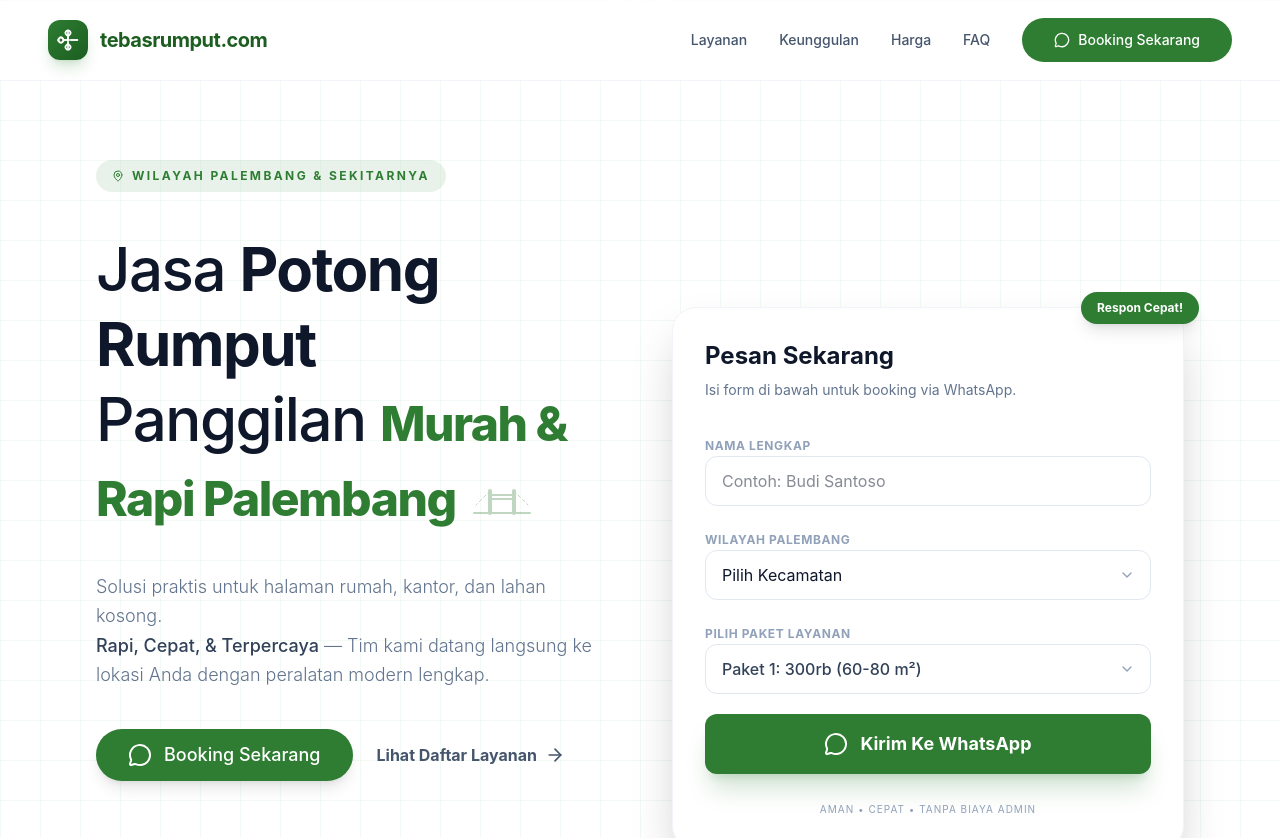
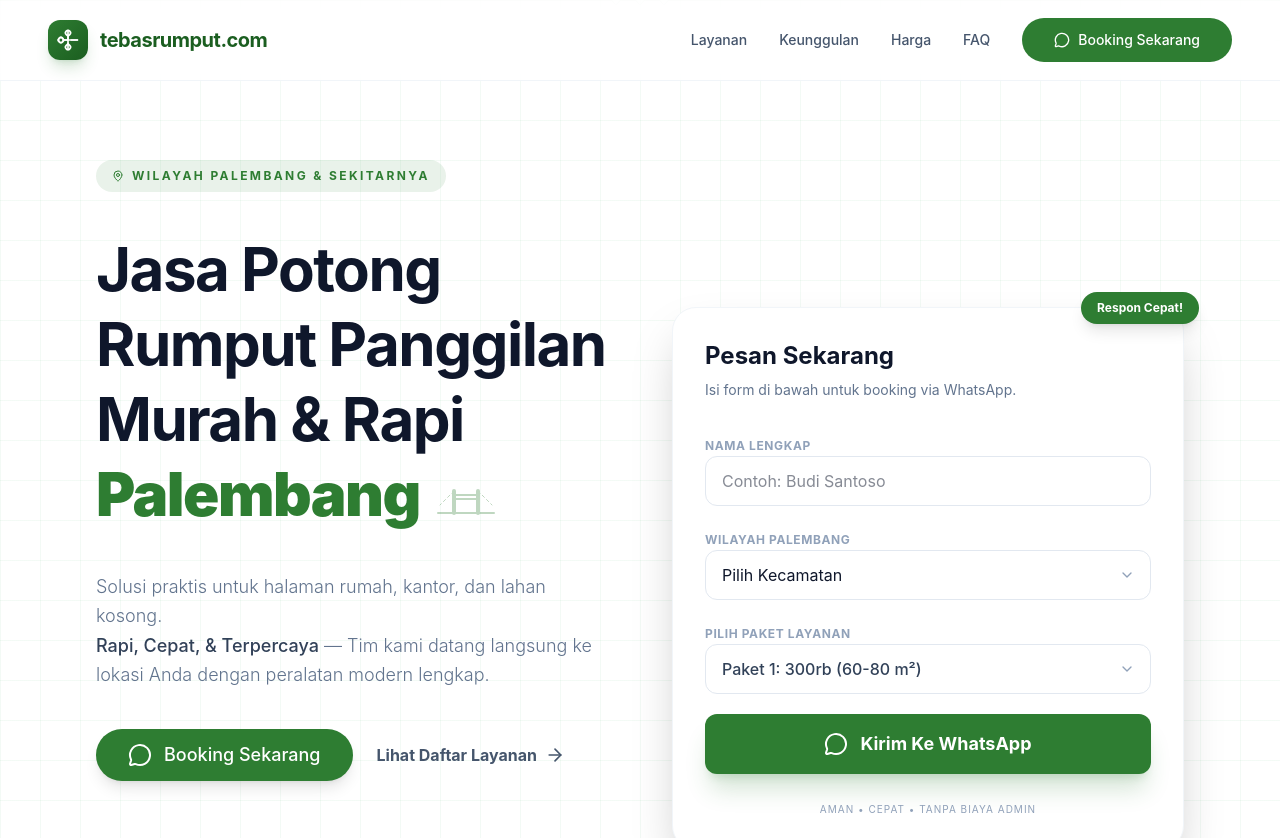
Before and after one commit to abaybeyyy-pixel/tebasrumput, a React (Vite) app: page / in a window 1280 px wide. Shown: the top 838 px of the page. Built offline with nearby package versions, Linux system fonts and the light colour scheme.

Commit message:
UI: Focused bold and primary color on 'Palembang' in Hero heading

```diff
--- a/src/App.tsx
+++ b/src/App.tsx
@@ -177,8 +177,8 @@ export default function App() {
               </motion.div>
 
               <motion.h1 variants={fadeIn} className="text-4xl md:text-6xl font-medium leading-tight text-slate-900 tracking-tight">
-                Jasa <span className="font-bold">Potong Rumput</span> <br />
-                Panggilan <span className="text-primary font-extrabold text-3xl md:text-5xl">Murah & Rapi Palembang</span>
+                <span className="font-bold">Jasa Potong Rumput Panggilan Murah & Rapi</span> <br />
+                <span className="text-primary font-black text-4xl md:text-6xl">Palembang</span>
                 <span className="inline-block ml-4 align-middle opacity-30">
                   <svg width="60" height="30" viewBox="0 0 60 30" fill="none" xmlns="http://www.w3.org/2000/svg" className="text-primary">
                     <path d="M2 28H58" stroke="currentColor" strokeWidth="2" strokeLinecap="round" />
```
